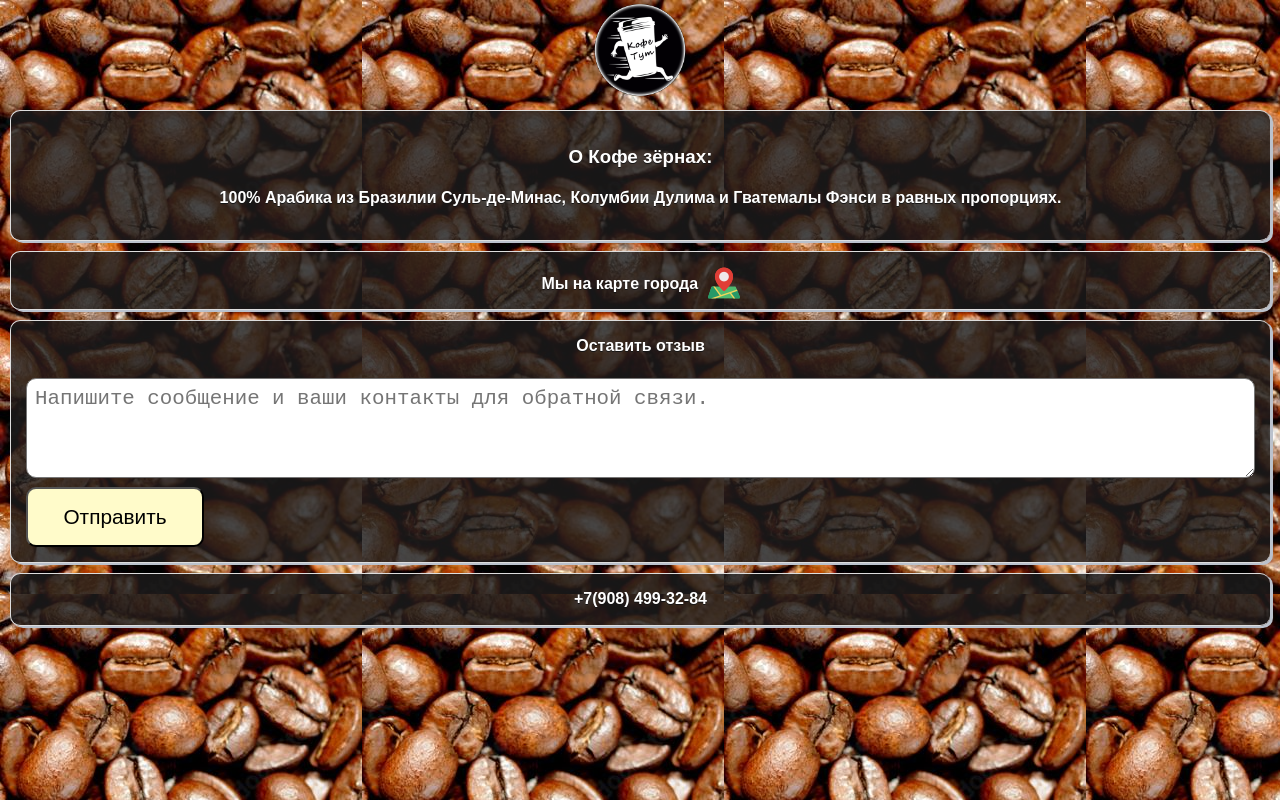
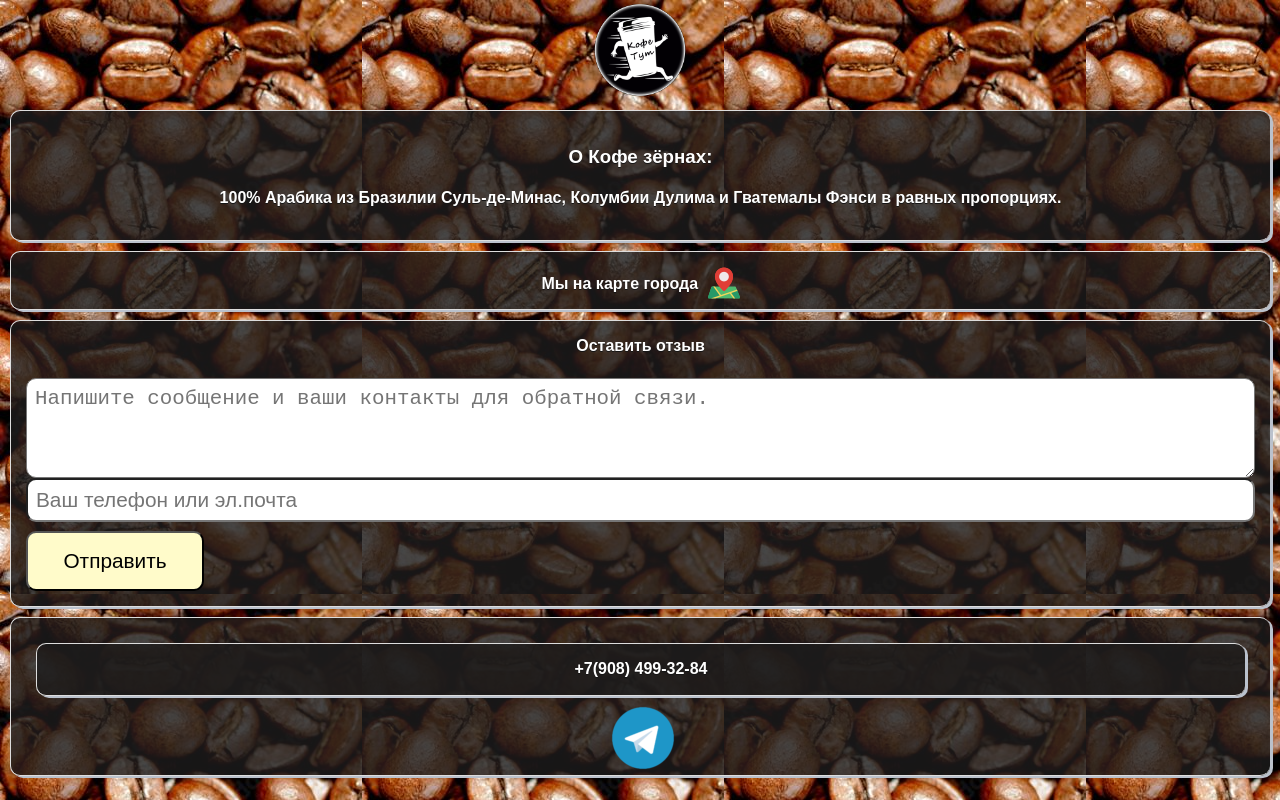
Before and after one commit to assoft89/CoffeeTutQR, a plain HTML site: page index.html in a window 1280 px wide. Drawn offline with Linux system fonts and the light colour scheme; no server answers.

Commit message:
Добавил поле каонтакты

```diff
--- a/app.js
+++ b/app.js
@@ -99,15 +99,17 @@ function send_msg(){
  if (div_msg.value !== ''){
     var name = get_name(getUrlVars().id);
 
-    tg_send_msg("Отзыв:\n " + name + ': ' + div_msg.value, function(){
+    tg_send_msg("Отзыв:\n " + name + ': ' + div_msg.value + ', ' + contacts.value, function(){
         div_msg.value = '';
         div_msg.hidden = true;
+        contacts.hidden = true;
         bt_send.textContent = 'Спасибо!';
     });
  }
 if (bt_send.textContent == 'Спасибо!'){
     bt_send.textContent = 'Отправить';
     div_msg.hidden = false;
+    contacts.hidden = false;
     div_msg.focus();
 }
 
--- a/css.css
+++ b/css.css
@@ -55,6 +55,13 @@ body {
     height: 100;
     font-size: 1.3em;
   }
+  input {
+    width: 100%;
+    border-radius: 10px;
+    padding: 8px;
+
+    font-size: 1.3em;
+  }
   button{
     padding: 16px;
     margin-top: 9px;
--- a/index.html
+++ b/index.html
@@ -37,11 +37,19 @@
             Оставить отзыв
             <br><br>
             <textarea placeholder="Напишите сообщение и ваши контакты для обратной связи." name="" id="div_msg" cols="30" rows="10"></textarea>
+            <input type="text"  id="contacts" placeholder="Ваш телефон или эл.почта">
+
             <button id="bt_send" onclick="send_msg()">Отправить</button>
 
         </div>
 
-        <a href="tel:+79084993284" target="_blank" class="ui-btn">+7(908) 499-32-84</a>
+        <div class="ui-btn">
+             <a href="tel:+79084993284" target="_blank" class="ui-btn">+7(908) 499-32-84</a>
+             <a href="https://t.me/Coffee_to_go_nsk"><img style="margin-bottom: -10px; margin-left:5px;" src="telegram-64x64.png" alt=""></a>
+        </div>
+
+
+
 
     </body>
     </html>
```
Also changed, not shown: telegram-64x64.png (added).
